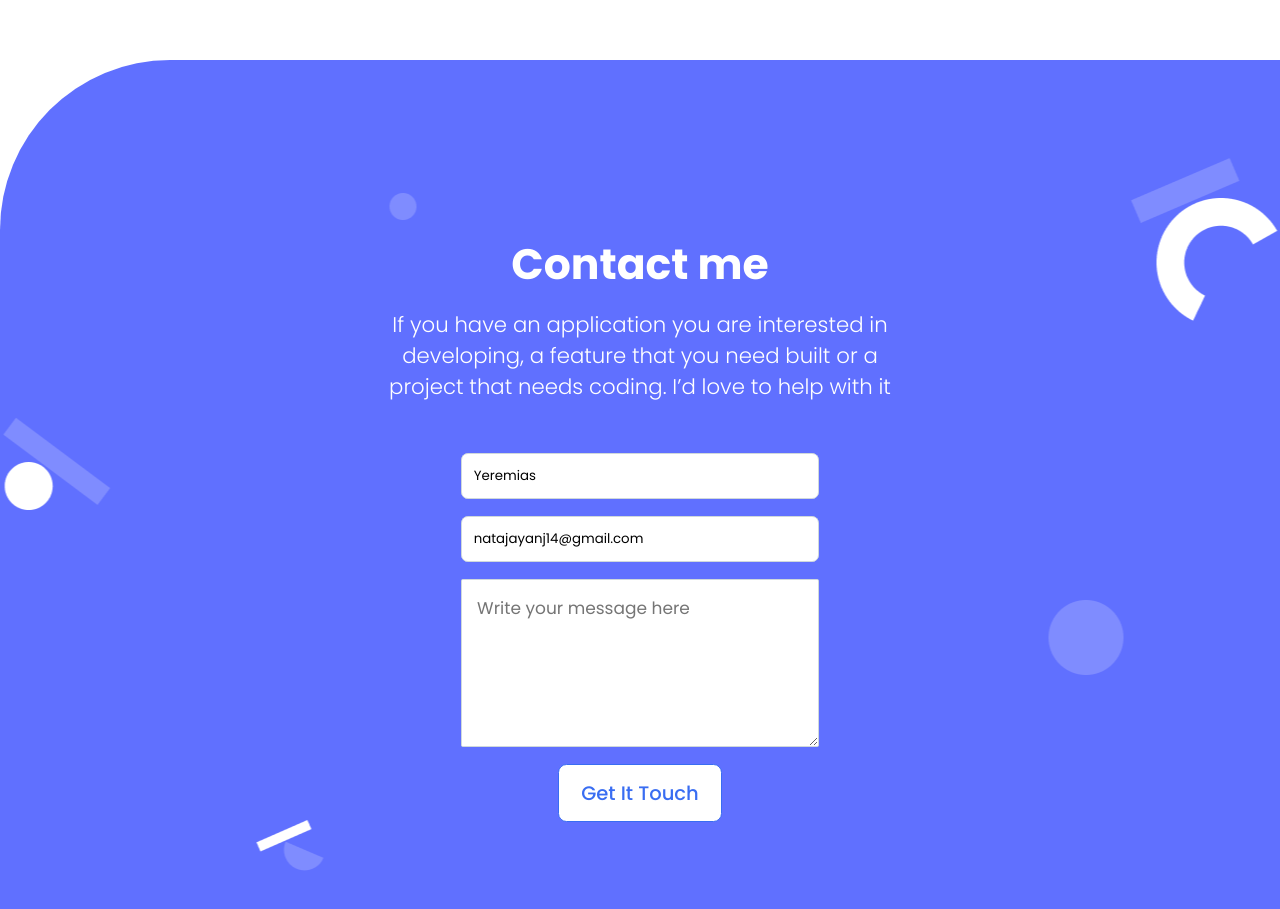
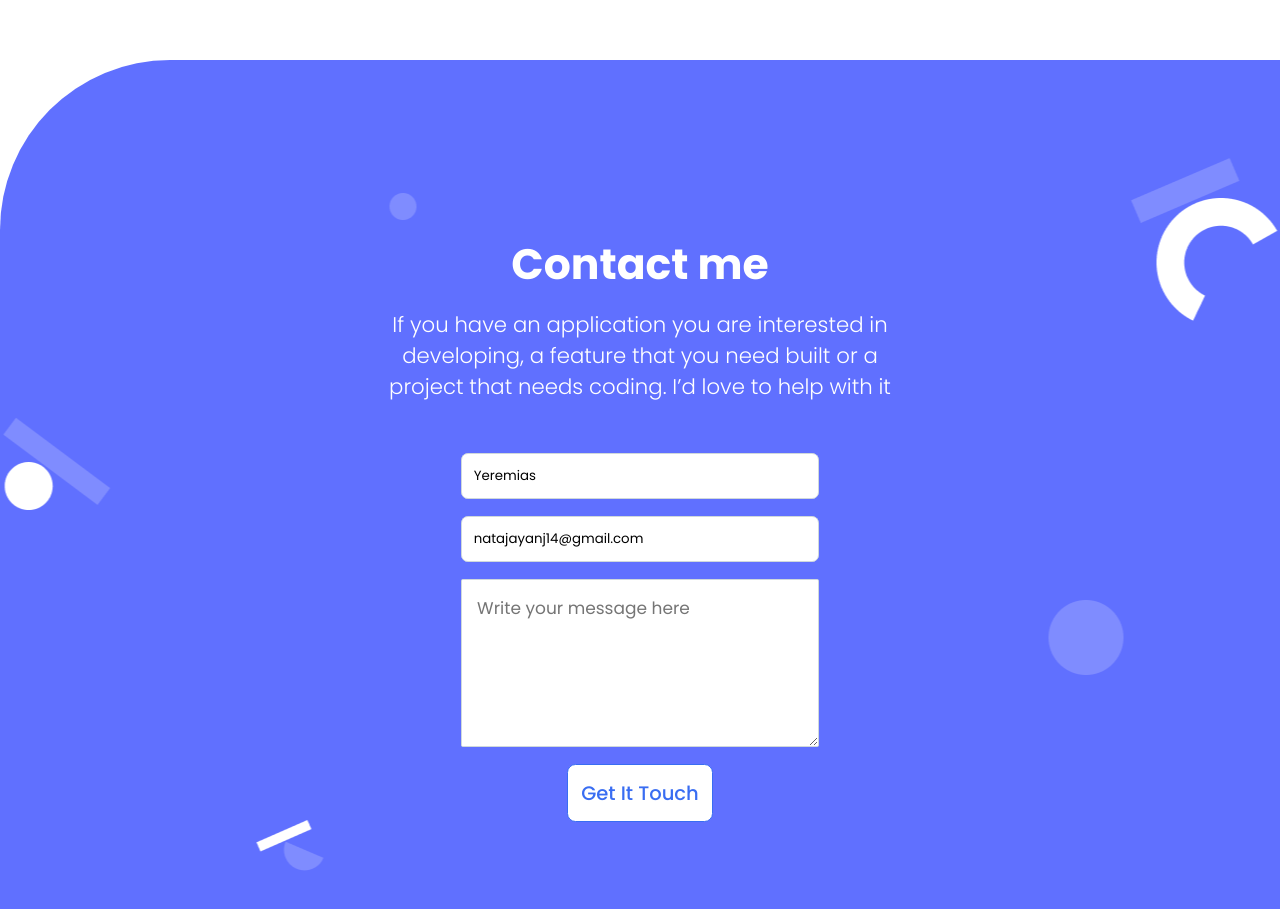
Before and after one commit to arnrdn/portfolio-microverse, a plain HTML site: page index.html in a window 1280 px wide. Shown: the part 4594-5503 px from the top of the page. Drawn offline with Linux system fonts and the light colour scheme.

Commit message:
Update style.css

```diff
--- a/style.css
+++ b/style.css
@@ -295,7 +295,7 @@ h3 {
   border: 1px solid #cfd8dc;
 }
 
-.submit-btn {
+.ubmit-btn {
   width: 8rem;
 }
 
```
